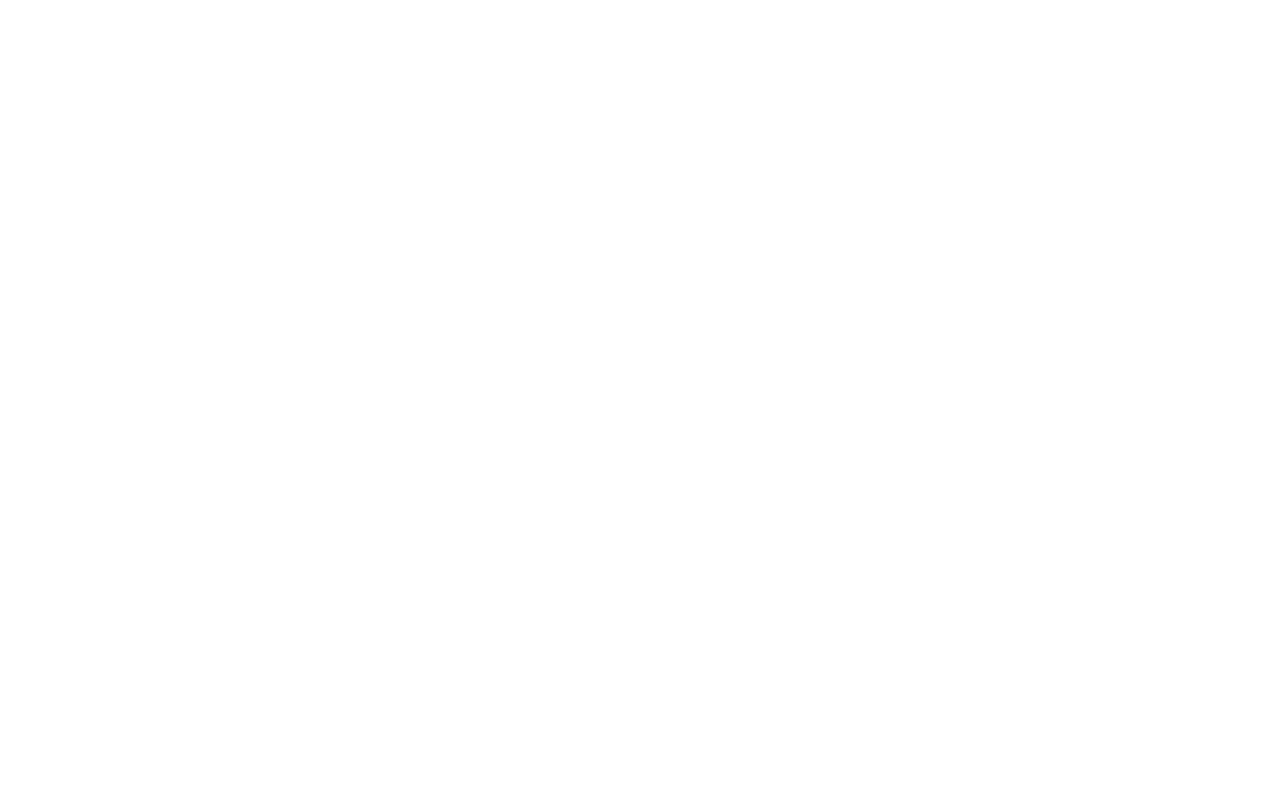
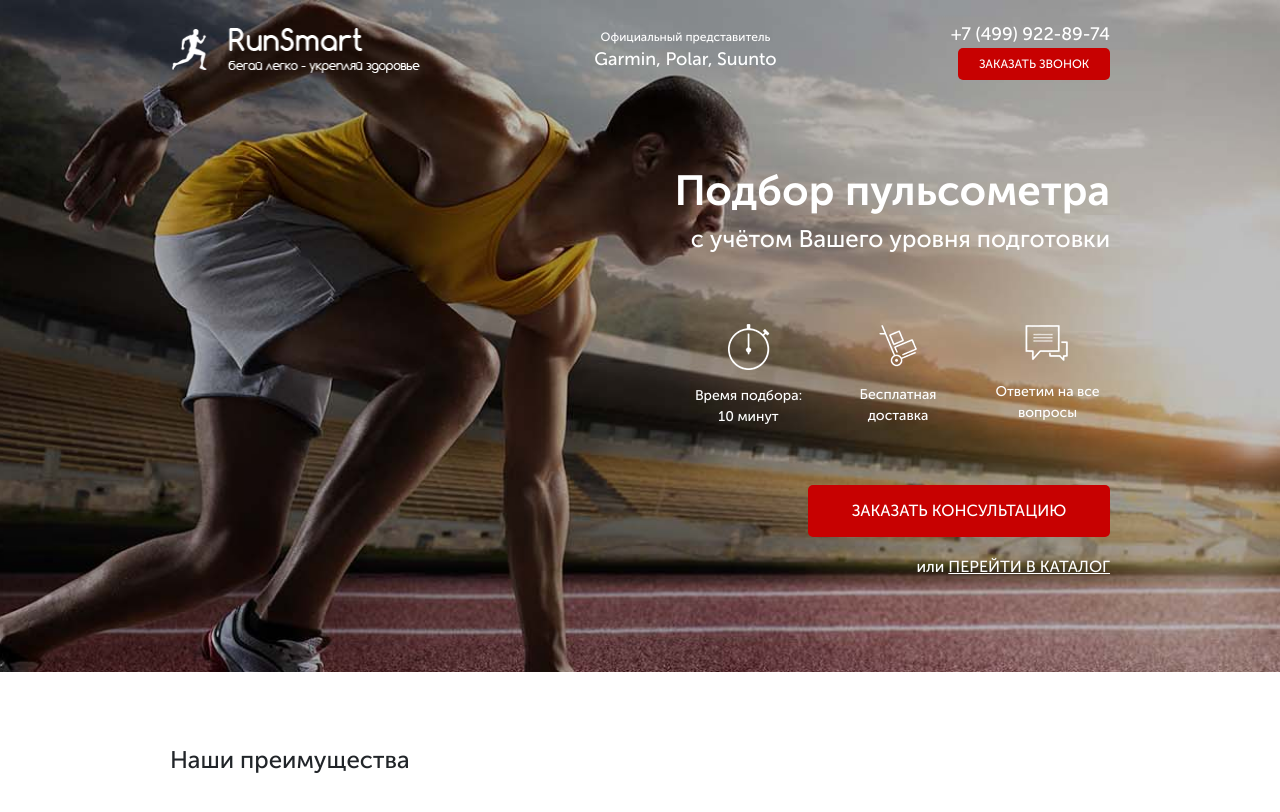
Before and after one commit to Renik07/pulse, a website: page src/index.html in a window 1280 px wide. Drawn offline with Linux system fonts and the light colour scheme.

Commit message:
add block Promo, header

```diff
--- a/gulpfile.js
+++ b/gulpfile.js
@@ -17,7 +17,7 @@ gulp.task('server', function() {
 });
 
 gulp.task('styles', function() {
-    return gulp.src("src/sass/*.+(scss|sass)")
+    return gulp.src("src/sass/**/*.+(scss|sass)")
         .pipe(sass({outputStyle: 'compressed'}).on('error', sass.logError))
         .pipe(rename({suffix: '.min', prefix: ''}))
         .pipe(autoprefixer())
--- /dev/null
+++ b/src/css/promo.min.css
@@ -0,0 +1 @@
+.promo{min-width:650px;padding:21px 0 93px;background:url(../img/header/background.jpg) center center/cover no-repeat}
--- a/src/index.html
+++ b/src/index.html
@@ -3,14 +3,64 @@
 <head>
 	<meta charset="UTF-8">
 	<meta name="viewport" content="width=device-width, initial-scale=1.0">
-	<title>Document</title>
+	<title>RunSmart - подбор пульсометра</title>
+	<link rel="shortcut icon" href="icons/favicon.ico" type="image/x-icon">
 	<link rel="stylesheet" href="css/bootstrap-reboot.min.css">
 	<link rel="stylesheet" href="css/fonts.css">
 	<link rel="stylesheet" href="css/style.min.css">
 </head>
 <body>
 	<div class="promo">
+		<div class="container">
+			<header class="header">
+				<a href="" class="header__logo">
+					<img src="icons/header/logo.png" alt="Логотип RunSmart">
+				</a>
+				<div class="header__official">
+					Официальный представитель
+					<span>Garmin, Polar, Suunto</span>
+				</div>
+				<div class="header__contacts">
+					<div class="header__phone">
+						<a href="tel:+74999228974">+7 (499) 922-89-74</a>
+					</div>
+					<button class="button">заказать звонок</button>
+				</div>
+			</header>
+			<div class="promo__wrapper">
+				<h1 class="promo__title">Подбор пульсометра</h1>
+				<h2 class="promo__subtitle">с учётом Вашего уровня подготовки</h2>
+				<div class="promo__icons">
+					<div class="promo__icon">
+						<img src="icons/promo/time.png" alt="time">
+						Время подбора: 10 минут
+					</div>
+					<div class="promo__icon">
+						<img src="icons/promo/delivery.png" alt="delivery">
+						Бесплатная	доставка
+					</div>
+					<div class="promo__icon">
+						<img src="icons/promo/answer.png" alt="answer">
+						Ответим на все вопросы
+					</div>
+				</div>
+				<button class="button button_main">заказать консультацию</button>
+				<div class="promo__link">
+					или
+					<a href="#">перейти в каталог</a>
+				</div>
+			</div>
+		</div>
+	</div>
+	<section class="advantages">
+		<div class="container">
+			<h2 class="advantages__title">Наши преимущества</h2>
 
-	</div>
+
+
+		</div>
+
+
+	</section>
 </body>
 </html>
--- /dev/null
+++ b/src/sass/base/_variables.scss
@@ -0,0 +1 @@
+$main-color: #C70101;
--- /dev/null
+++ b/src/sass/blocks/_advantages.scss
@@ -0,0 +1,4 @@
+.advantages {
+	min-height: 470px;
+	padding: 70px 0px 80px;
+}
--- /dev/null
+++ b/src/sass/blocks/_buttons.scss
@@ -0,0 +1,17 @@
+.button {
+	width: 152px;
+	height: 32px;
+	background: $main-color;
+	border-radius: 5px;
+	border: none;
+	font-size: 12px;
+	line-height: 14px;
+	color: #FFFFFF;
+	text-transform: uppercase;
+	&_main {
+		margin-top: 65px;
+		width: 302px;
+		height: 52px;
+		font-size: 16px;
+	}
+}
--- /dev/null
+++ b/src/sass/blocks/_header.scss
@@ -0,0 +1,35 @@
+.header {
+	display: flex;
+	justify-content: space-between;
+	align-items: center;
+	&__logo {
+		width: 250px;
+		img {
+			width: 100%;
+		}
+	}
+	&__official {
+		font-size: 12px;
+		color: #FFFFFF;
+		font-weight: 500;
+		text-align: center;
+		span {
+			display: block;
+			font-size: 18px;
+		}
+	}
+	&__phone {
+		display: block;
+		font-size: 18px;
+		font-weight: 700;
+		&:hover {
+			text-decoration: none;
+		}
+		a {
+			color: #FFFFFF;
+		}
+	}
+	&__contacts {
+		text-align: right;
+	}
+}
--- /dev/null
+++ b/src/sass/blocks/_promo.scss
@@ -0,0 +1,53 @@
+.promo {
+	min-height: 650px;
+	padding: 21px 0 93px;
+	background: url(../img/header/background.jpg) center center/cover no-repeat;
+	&__wrapper {
+		display: flex;
+		flex-direction: column;
+		align-items: flex-end;
+		margin-top: 90px;
+	}
+	&__title {
+		font-size: 42px;
+		color: #FFFFFF;
+		font-weight: 700;
+		line-height: 42px;
+		margin-bottom: 15px;
+	}
+	&__subtitle {
+		font-size: 24px;
+		color: #FFFFFF;
+		font-weight: 500;
+		line-height: 24px;
+	}
+	&__icons {
+		margin-top: 65px;
+		width: 424px;
+		height: 96px;
+		display: flex;
+		justify-content: space-between;
+	}
+	&__icon {
+		width: 125px;
+		text-align: center;
+		font-size: 14px;
+		color: #FFFFFF;
+		font-weight: 400;
+		img {
+			display: block;
+			margin: 0 auto;
+			margin-bottom: 15px;
+		}
+	}
+	&__link {
+		font-size: 16px;
+		color: #FFFFFF;
+		margin-top: 18px;
+		a {
+			color: #FFFFFF;
+			text-decoration: underline;
+			text-transform: uppercase;
+		}
+	}
+}
--- a/src/sass/style.scss
+++ b/src/sass/style.scss
@@ -1,8 +1,16 @@
+@import "base/variables";
 * {
 	font-family: 'Museo Sans Cyrl', sans-serif;
+	font-weight: 500;
 }
 
 .container {
 	max-width: 940px;
 	margin: 0 auto;
 }
+
+
+@import "blocks/promo";
+@import "blocks/header";
+@import "blocks/buttons";
+@import "blocks/advantages";
```
Also changed, not shown: src/css/style.min.css, src/icons/favicon.ico (added), src/icons/header/logo.png (added), src/icons/promo/answer.png (added), src/icons/promo/delivery.png (added), src/icons/promo/time.png (added), src/img/header/background.jpg (added).
